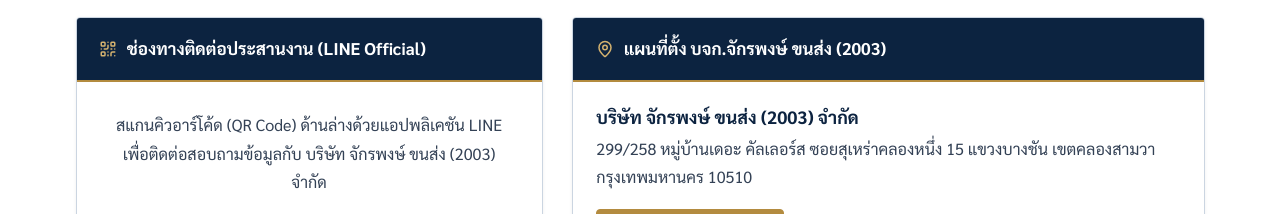
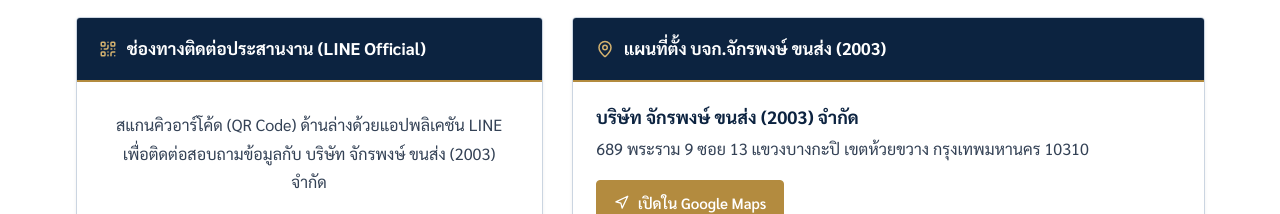
Before and after one commit to Newphakhin/-2003-, a plain HTML site: page index.html in a window 1280 px wide. Shown: the part 5820-6034 px from the top of the page. Drawn offline with nearby package versions, Linux system fonts and the light colour scheme.

Commit message:
Update map panel address to match GPS location

```diff
--- a/index.html
+++ b/index.html
@@ -657,8 +657,8 @@
           <div class="location-address-bar">
             <div>
               <strong class="loc-company-name" data-i18n="brand.nameTh">บริษัท จักรพงษ์ ขนส่ง (2003) จำกัด</strong>
-              <p class="loc-address-text" data-i18n="profile.addrVal">
-                299/258 หมู่บ้านเดอะ คัลเลอร์ส ซอยสุเหร่าคลองหนึ่ง 15 แขวงบางชัน เขตคลองสามวา กรุงเทพมหานคร 10510
+              <p class="loc-address-text" data-i18n="contact.gpsAddrVal">
+                689 พระราม 9 ซอย 13 แขวงบางกะปิ เขตห้วยขวาง กรุงเทพมหานคร 10310
               </p>
             </div>
             <a href="https://maps.app.goo.gl/2ebY39vpaBQxYpsT8" target="_blank" rel="noopener noreferrer" class="btn btn-gold btn-map-link">
--- a/script.js
+++ b/script.js
@@ -108,6 +108,7 @@ const translations = {
     'contact.facebookBtn': 'เพจ Facebook (จักรพงษ์-หกล้อรับส่งคนงาน)',
     'contact.tiktokBtn': 'ติดตามช่องทาง TikTok (@chakrapong0_0)',
     'contact.mapHeader': 'แผนที่ตั้ง บจก.จักรพงษ์ ขนส่ง (2003)',
+    'contact.gpsAddrVal': '689 พระราม 9 ซอย 13 แขวงบางกะปิ เขตห้วยขวาง กรุงเทพมหานคร 10310',
     'contact.openMapBtn': 'เปิดใน Google Maps',
     'location.copyAddrBtn': 'คัดลอกที่อยู่'
   },
@@ -213,6 +214,7 @@ const translations = {
     'contact.facebookBtn': 'Facebook Page (จักรพงษ์-หกล้อรับส่งคนงาน)',
     'contact.tiktokBtn': 'Follow on TikTok (@chakrapong0_0)',
     'contact.mapHeader': 'Company Location Map',
+    'contact.gpsAddrVal': '689 Rama 9 Soi 13, Bang Kapi, Huai Khwang, Bangkok 10310',
     'contact.openMapBtn': 'Open in Google Maps',
     'location.copyAddrBtn': 'Copy Address'
   }
```
